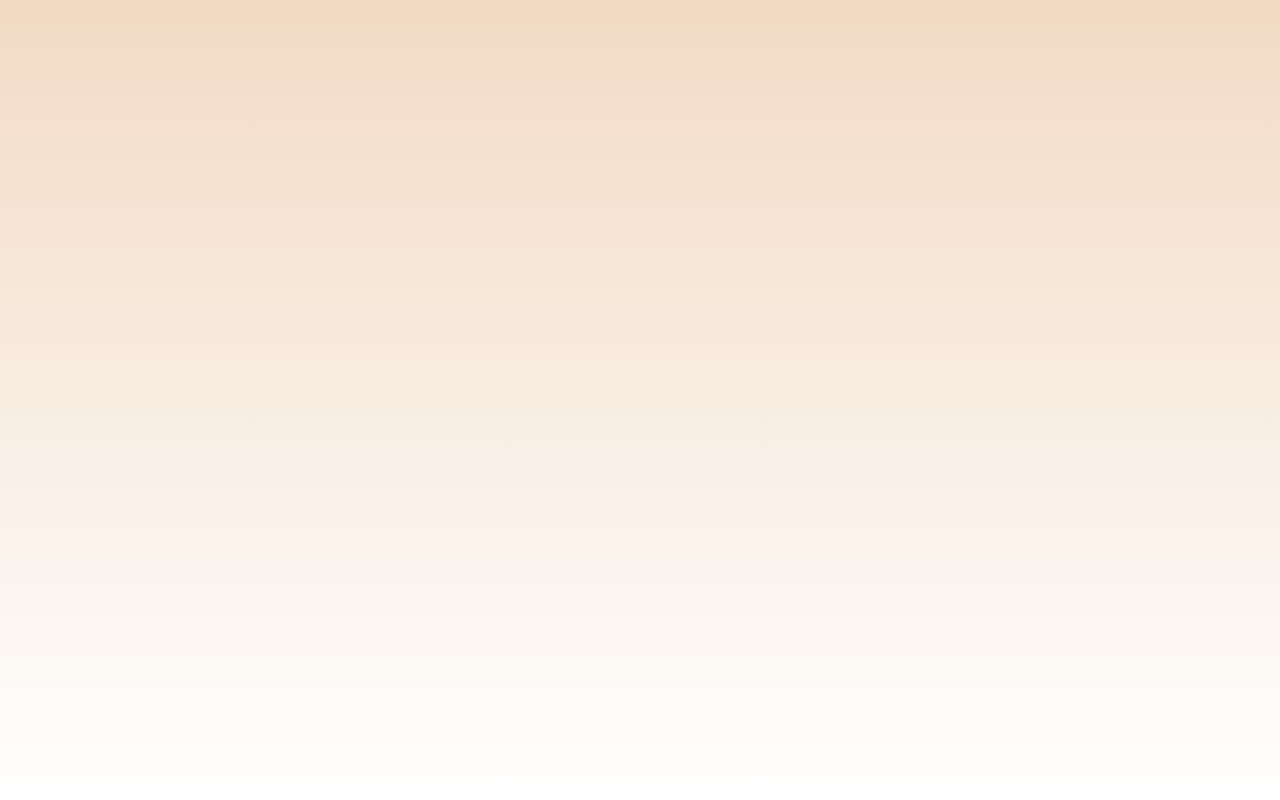
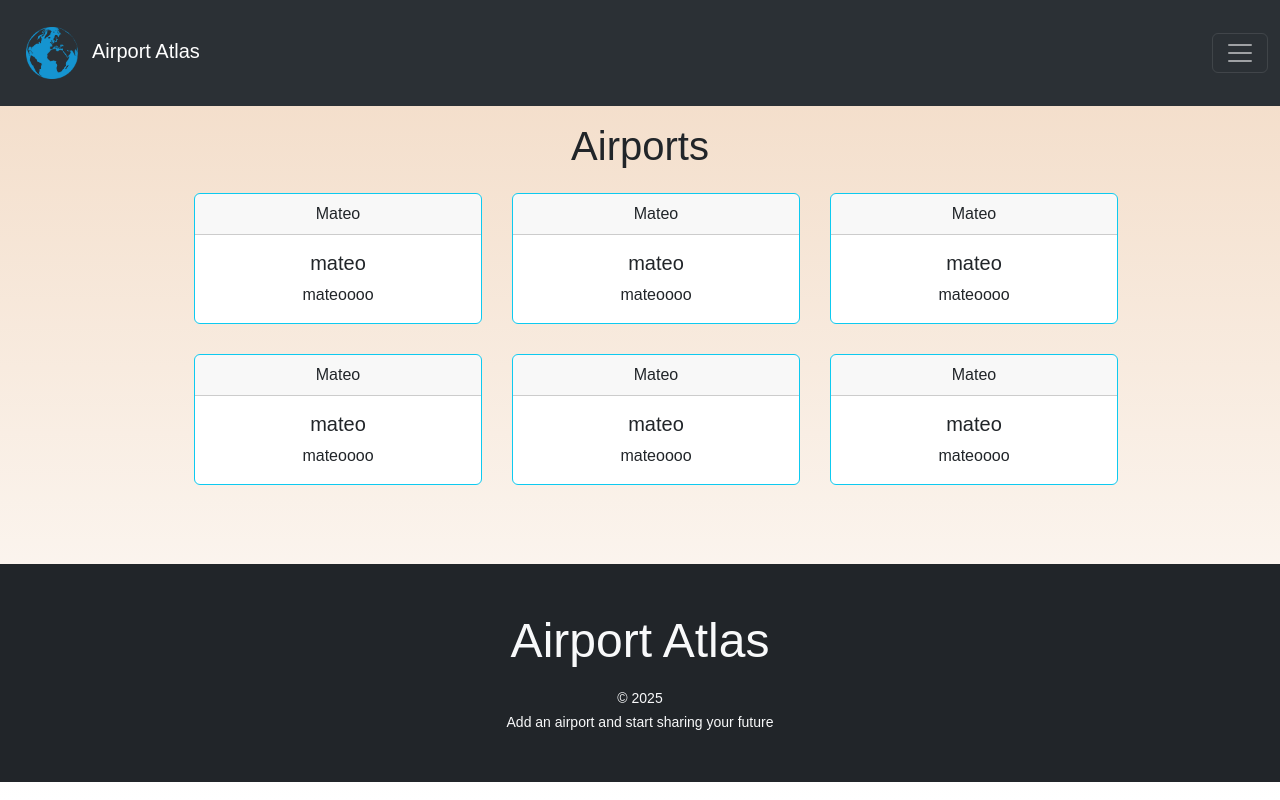
Before and after one commit to teozz17/project-airports, a React (Vite) app in the folder front-project/: page /favourites in a window 1280 px wide. Before the commit this address had no page. Built offline with nearby package versions, Linux system fonts and the light colour scheme.

Commit message:
Add: lists-page

```diff
--- a/front-project/src/App.css
+++ b/front-project/src/App.css
@@ -1,5 +1,10 @@
 #root {
   text-align: center;
   font-family: Exo, sans-serif;
-  height: 100vh;
+  height: 100%;
 }
+
+html, body {
+  background: linear-gradient(#f2dac4, #ffffff);
+
+}
--- a/front-project/src/App.tsx
+++ b/front-project/src/App.tsx
@@ -17,7 +17,7 @@ function App() {
         <Routes>
           <Route path="/" element={<Layout />} >
             <Route path="/" element={<Home />} />
-            <Route path="/about" element={<Lists />} />
+            <Route path="/favourites" element={<Lists />} />
             <Route path="/create" element={<CreateAirport />} />
           </Route>
         </Routes>
--- a/front-project/src/assets/constants.ts
+++ b/front-project/src/assets/constants.ts
@@ -1,6 +1,7 @@
 /* eslint-disable import/prefer-default-export */
 
 export const ROUTES = {
-    home: '/',
-    create: 'create',
-  };
+  home: '/',
+  create: 'create',
+  favourites: 'favourites',
+};
--- /dev/null
+++ b/front-project/src/components/Airport/index.tsx
@@ -0,0 +1,18 @@
+import React from "react"
+import Card from 'react-bootstrap/Card';
+import { AirportProps } from "../../interfaces/airport";
+
+const Airport: React.FC<AirportProps> = (airport) => {
+return (
+    <Card border="info" style={{ width: '18rem', margin: '15px'}}>
+        <Card.Header>{airport.airport.name}</Card.Header>
+        <Card.Body>
+          <Card.Title>{airport.airport.icao}</Card.Title>
+          <Card.Text>
+            {airport.airport.description}
+          </Card.Text>
+        </Card.Body>
+      </Card>
+)}
+
+export default Airport;
--- a/front-project/src/components/Layout/index.scss
+++ b/front-project/src/components/Layout/index.scss
@@ -20,6 +20,10 @@ body {
 .layout {
   display: flex;
   flex-direction: column;
-  justify-content: space-between;
-  height: 100%;
+  justify-content: flex-start;
+  height: 100vh;
 }
+
+footer {
+  margin-top: auto;
+}
--- /dev/null
+++ b/front-project/src/interfaces/airport.ts
@@ -0,0 +1,9 @@
+export interface AirportProps {
+    airport: {
+      name: string;
+      link: string;
+      icao: string;
+      description: string;
+      visited: boolean;
+    };
+  }
--- a/front-project/src/pages/CreateAirport/index.tsx
+++ b/front-project/src/pages/CreateAirport/index.tsx
@@ -41,9 +41,16 @@ const CreateAirport: React.FC = () => {
                     <Form.Control type="text" placeholder="KJFK" />
                 </FloatingLabel>
 
+                <Form.Select aria-label="Default select example">
+                    <option value="2">Pending to visit</option>
+                    <option value="1">Visited</option>
+                </Form.Select>
+                <br/>
+
                 <FloatingLabel controlId="floatingDescription" label="Description" className="mb-3">
                     <Form.Control as="textarea" placeholder="Something" />
                 </FloatingLabel>
+
 
                 <button type="submit" className="btn btn-primary">Submit</button>
             </Form>
--- /dev/null
+++ b/front-project/src/pages/Lists/index.scss
@@ -0,0 +1,17 @@
+.airports-container {
+    display: flex;
+    flex-wrap: wrap;
+    justify-content: center;
+
+    &-element {
+        list-style-type: none;
+    }
+}
+
+.lists-title {
+
+}
+
+.losts {
+    height: 100%;
+}
--- a/front-project/src/pages/Lists/index.tsx
+++ b/front-project/src/pages/Lists/index.tsx
@@ -1,15 +1,26 @@
 import React from 'react';
+import Ariport from '../../components/Airport'
+import './index.scss'
 
 const ListsPage: React.FC = () => {
-    const items = ['Item 1', 'Item 2', 'Item 3', 'Item 4'];
+    const items = ['Item 1', 'Item 2', 'Item 3', 'Item 4','Item 1', 'Item 2',];
+    const airport2 = {
+        name: 'Mateo',
+        link: 'mateo',
+        icao: 'mateo',
+        description: 'mateoooo',
+        visited: true
+    }
 
     return (
-        <div>
-            <h1>Lists of Things</h1>
-            <ul>
-                {items.map((item, index) => (
-                    <li key={index}>{item}</li>
-                ))}
+        <div className='lists'>
+            <h1 className='lists-title'>Airports</h1>
+            <ul className="airports-container">
+            {items.map((item, index) => (
+                <li className='airports-container-element' key={index}>
+                <Ariport key={index} airport={airport2} />
+                </li>
+            ))}
             </ul>
         </div>
     );
```
